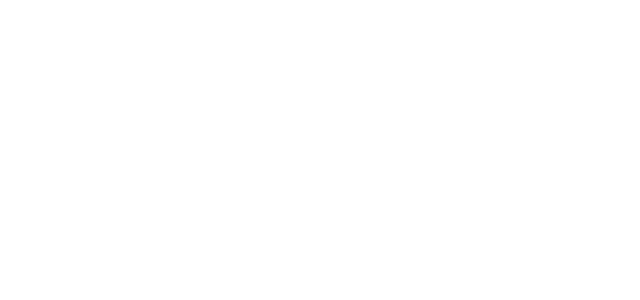
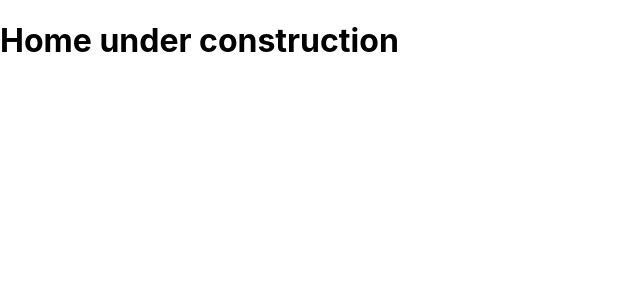
Before and after one commit to mijail-febres/home, a React (Create React App) app: page / in a window 1280 px wide. Before the commit this address had no page. Shown: the top 300 px of the page, without its empty margins (0-640 px from the left). Built offline with nearby package versions, Linux system fonts and the light colour scheme.

Commit message:
BrowserRouter inside App

```diff
--- a/package.json
+++ b/package.json
@@ -9,6 +9,7 @@
     "@testing-library/user-event": "^12.1.10",
     "react": "^17.0.2",
     "react-dom": "^17.0.2",
+    "react-router": "^6.0.2",
     "react-router-dom": "^6.0.2",
     "react-scripts": "4.0.3",
     "web-vitals": "^1.0.1"
--- a/src/App.js
+++ b/src/App.js
@@ -2,17 +2,16 @@
 import { Route, Routes} from 'react-router-dom';
 import Home from './Pages/Home/Home';
 import About from './Pages/About/About';
+import { BrowserRouter } from 'react-router-dom';
 
 const App = () => {
   return (
-    // <BrowserRouter>
-    // <HashRouter>
+    <BrowserRouter>
       <Routes>
-        <Route exact path='/home' element={<Home/>} />
-        <Route exact path='/about' element={<About/>} />
+        <Route path="/" element={<Home/>} />
+        <Route path="about" element={<About/>} />
       </Routes>
-    // </HashRouter>
-    // </BrowserRouter>
+    </BrowserRouter>
   );
 }
 
--- a/src/index.js
+++ b/src/index.js
@@ -3,13 +3,10 @@
 import './index.css';
 import App from './App';
 import reportWebVitals from './reportWebVitals';
-import { HashRouter } from 'react-router-dom';
 
 ReactDOM.render(
   <React.StrictMode>
-    <HashRouter>
       <App />
-    </HashRouter>
   </React.StrictMode>,
   document.getElementById('root')
 );
```
Also changed, not shown: 2 other files (tests, documents, lock files or other folders).
